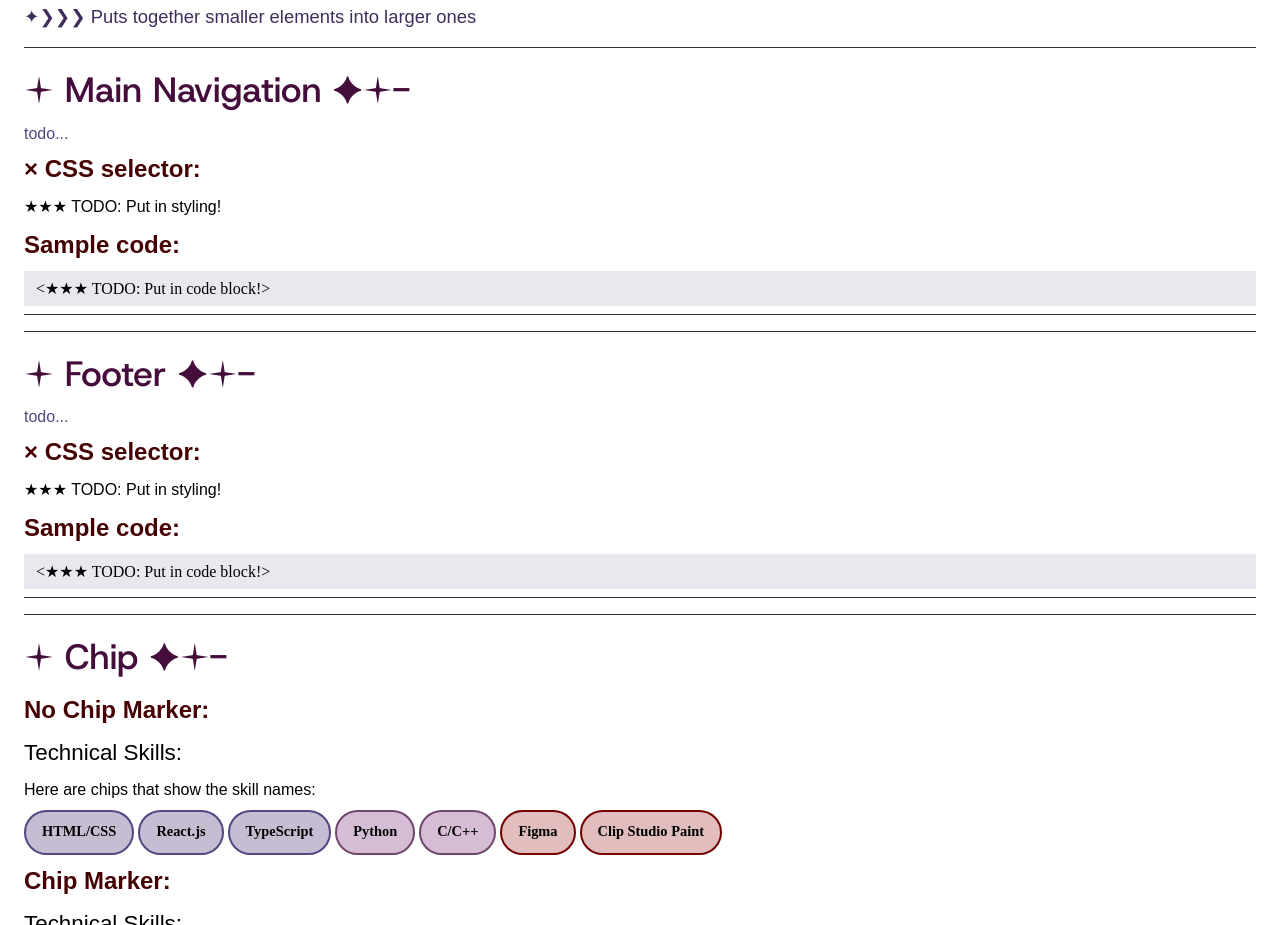
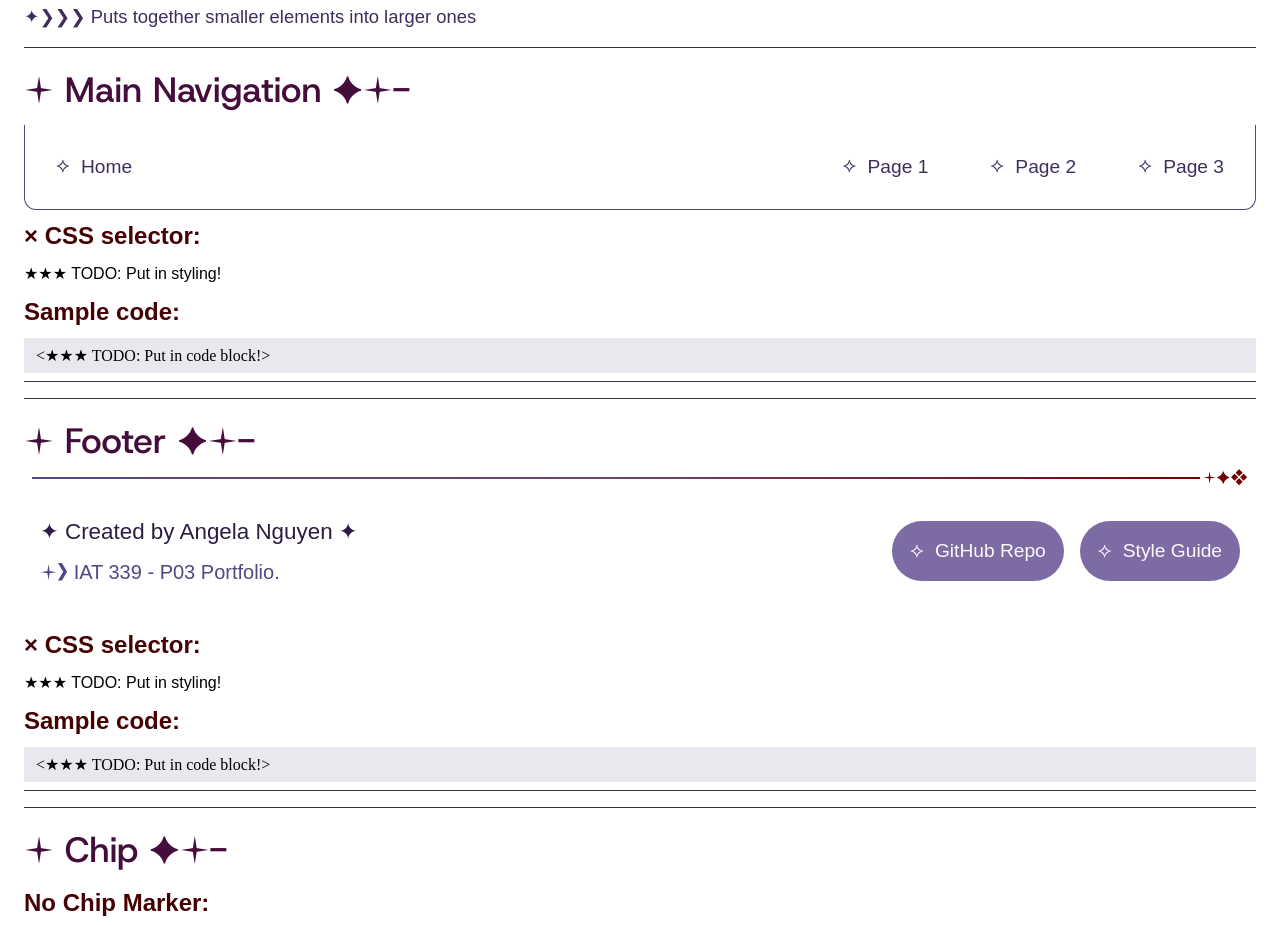
Before and after one commit to angela-t-n/iat339-portfolio, a plain HTML site: page pages/style-guide.html in a window 1280 px wide. Shown: the part 5257-6182 px from the top of the page. Drawn offline with Linux system fonts and the light colour scheme; files whose address does not match are found by name; a web font is replaced by a local one.

Commit message:
painstakingly footer and nav

```diff
--- a/css/colours.css
+++ b/css/colours.css
@@ -67,7 +67,7 @@
 
   --an-red-700: #b36565;
   --an-red-800: #d4a2a1;
-  --an-red-900: #f3dddc;
+  --an-red-900: #faf2f2;
 
   /*
   ===== Magentas =====
@@ -82,7 +82,7 @@
   --an-magenta-600: #8a6b87;
   --an-magenta-700: #b387b4;
   --an-magenta-800: #c5a2c5;
-  --an-magenta-900: #f1e4f1;
+  --an-magenta-900: #f7f1f7;
 
   /*
   ===== Other? =====
--- a/css/components/nav-and-footer.css
+++ b/css/components/nav-and-footer.css
@@ -0,0 +1,100 @@
+/*
+    MARK: Main Nav Bar
+*/
+.main-nav {
+  position: sticky;
+  /* permanently float it on top */
+  z-index: 100;
+  top: 0;
+
+  justify-content: space-between;
+  padding: 0.75rem 0.75rem;
+
+  border: 1px solid var(--an-purple-500);
+  border-top: none;
+  background-color: transparent;
+
+  border-radius: 12px;
+  border-top-left-radius: 0;
+  border-top-right-radius: 0;
+
+  transition: var(--transition-duration);
+}
+
+.main-nav.scrolled {
+  padding: 0.3rem 0.3rem;
+  background-color: var(--an-white-300);
+
+  border-radius: 20px;
+  border-top-left-radius: 0;
+  border-top-right-radius: 0;
+}
+
+.main-nav-pages {
+  gap: 24px;
+}
+
+/*
+    MARK: Footer
+*/
+.main-footer {
+  position: relative;
+  padding: 1rem 1rem 1.5rem 1rem;
+
+  display: flex;
+  justify-content: space-between;
+  align-items: center;
+
+  margin-top: 1.5rem;
+}
+
+/* unique gradient line for the top of the border*/
+.main-footer::before {
+  position: absolute;
+  content: "";
+  height: 2.5px;
+
+  /* sits 0.75rem above the top edge of .main-footer */
+  bottom: calc(100% + 0.75rem);
+  left: 0.5rem;
+
+  /* stops short to leave room for the stars */
+  right: 3.5rem;
+
+  /* https://developer.mozilla.org/en-US/docs/Web/CSS/Reference/Properties/border-image */
+  background: linear-gradient(
+    to right,
+    var(--an-purple-500),
+    var(--an-magenta-500),
+    var(--an-red-500)
+  );
+}
+
+/* The stars sitting at the right end of the line */
+.main-footer::after {
+  position: absolute;
+  content: "🟄✦❖";
+  line-height: 1;
+
+  /* sits 0.75rem above the top edge of .main-footer */
+  bottom: calc(100% + 0.75rem + 1.25px);
+  right: 0.5rem;
+
+  /* center stars vertically on the 2.5px line */
+  transform: translateY(50%);
+  color: var(--an-red-500);
+}
+
+.footer-left > * {
+  color: var(--an-purple-500);
+}
+.footer-left > *:first-child {
+  color: var(--an-purple-100);
+}
+
+.footer-right {
+  gap: 16px;
+}
+.footer-right .base-button {
+  color: var(--an-white-300);
+}
--- /dev/null
+++ b/js/scripts.js
@@ -0,0 +1,10 @@
+/**
+ * Nav animation script
+ * basically it checks for the current scroll position
+ * and toggles the subclass on or off depending on that clause
+ */
+const nav = document.querySelector('.main-nav');
+
+window.addEventListener('scroll', () => {
+  nav.classList.toggle('scrolled', window.scrollY > 0);
+});
--- a/pages/style-guide.html
+++ b/pages/style-guide.html
@@ -16,6 +16,8 @@
     <link href="../css/main.css" rel="stylesheet">
     <link href="../css/pages/style-guide.css" rel="stylesheet">
     <link href="../css/overrides.css" rel="stylesheet">
+
+    <script src="../js/scripts.js" defer></script>
   </head>
 
   <body>
@@ -424,10 +426,32 @@
       </p>
 
       <section>
-        <h2>🟄 Main Navigation ✦🟄-</h2>
+        <h2 id="#nav-example">🟄 Main Navigation ✦🟄-</h2>
 
-        <nav>
-          <a href="index.html">todo...</a>
+        <nav class="main-nav flex-row">
+          <a
+            class="main-nav-logo base-button border-button star-mark nib-button lbr-button"
+            href="#nav-example"
+            >Home</a
+          >
+
+          <div class="main-nav-pages flex-row">
+            <a
+              class="base-button border-button star-mark nib-button lbr-button"
+              href="#nav-example"
+              >Page 1</a
+            >
+            <a
+              class="base-button border-button star-mark nib-button lbr-button"
+              href="#nav-example"
+              >Page 2</a
+            >
+            <a
+              class="base-button border-button star-mark nib-button lbr-button"
+              href="#nav-example"
+              >Page 3</a
+            >
+          </div>
         </nav>
 
         <div class="showcase-section">
@@ -442,9 +466,27 @@
       <section>
         <h2>🟄 Footer ✦🟄-</h2>
 
-        <nav>
-          <a href="index.html">todo...</a>
-        </nav>
+        <div class="main-footer flex-row">
+          <div class="footer-left">
+            <h4>✦ Created by Angela Nguyen ✦</h4>
+            <h5>🟄❯ IAT 339 - P03 Portfolio.</h5>
+          </div>
+
+          <div class="footer-right flex-row">
+            <a
+              class="base-button star-mark"
+              href="https://github.com/angela-t-n/iat339-portfolio"
+              target="_blank"
+              >GitHub Repo</a
+            >
+            <a
+              class="base-button star-mark"
+              href="style-guide.html"
+              target="_blank"
+              >Style Guide</a
+            >
+          </div>
+        </div>
 
         <div class="showcase-section">
           <h3>× CSS selector:</h3>
```
